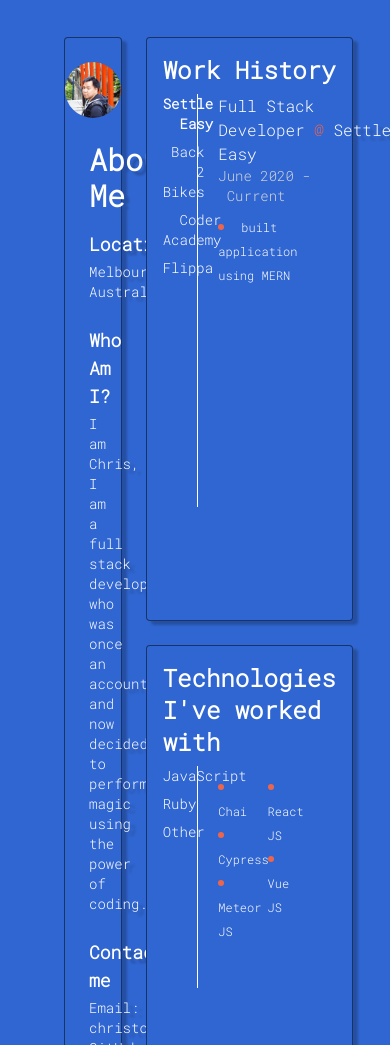
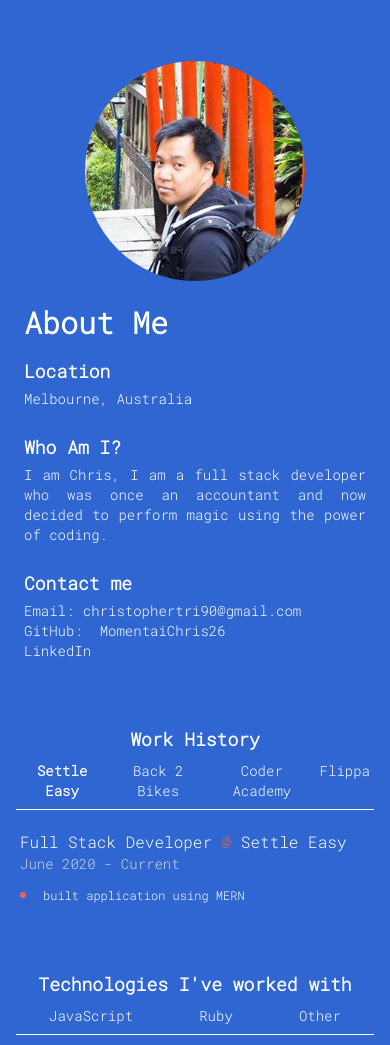
Before and after one commit to MomentaiChris26/MomentaiChris26.github.io, a Gatsby site: page /profile in a window 390 px wide. Shown: the part 55-1100 px from the top of the page. Built offline with nearby package versions, Linux system fonts and the light colour scheme; Gatsby itself is replaced by a stand-in of ours.

Commit message:
added mobile view to profile page

```diff
--- /dev/null
+++ b/src/components/Profile/Card.js
@@ -0,0 +1,13 @@
+import React from "react";
+
+const ProfileCard = ({ addClass, children }) => {
+  return (
+    <div
+      className={`bg-aboutPage mobile-about-card sm:about-shadow ${addClass}`}
+    >
+      {children}
+    </div>
+  );
+};
+
+export default ProfileCard;
--- a/src/components/TechnologiesList/TechnologiesList.js
+++ b/src/components/Profile/TechnologiesList/TechnologiesList.js
@@ -1,7 +1,7 @@
 import React, { useState } from "react";
 import ListDisplay from "./ListDisplay";
-import Links from "../commons/Links";
-import technologies from "../../utils/technologies.json";
+import Links from "../../commons/Links";
+import technologies from "../../../utils/technologies.json";
 
 const TechonologiesList = () => {
   const [selected, setSelect] = useState(technologies[0]);
@@ -20,10 +20,16 @@ const TechonologiesList = () => {
 
   return (
     <>
-      <div className="grid grid-cols-5 divide-x divide-white h-1/2">
-        <Links names={names} selected={selected} handleChange={handleChange} />
+      <div className="grid sm:grid-cols-5 divide-y sm:divide-y-0 sm:divide-x divide-white h-1/2">
+        <div className="col-span-1 sm:col-end-2">
+          <Links
+            names={names}
+            selected={selected}
+            handleChange={handleChange}
+          />
+        </div>
 
-        <div className="pl-5 col-start-2 col-end-5">
+        <div className="pt-5 pl-1 sm:pl-5 col-span-1 sm:col-start-2 sm:col-end-5">
           <ListDisplay {...selected} />
         </div>
       </div>
--- a/src/components/Timeline/Timeline.js
+++ b/src/components/Profile/Timeline/Timeline.js
@@ -1,7 +1,7 @@
 import React, { useState } from "react";
-import Links from "../commons/Links";
+import Links from "../../commons/Links";
 import WorkHistoryDisplay from "./WorkHistoryDisplay";
-import companies from "../../utils/work-history";
+import companies from "../../../utils/work-history.json";
 
 const TimeLine = () => {
   const [selected, setSelect] = useState(companies[0]);
@@ -18,10 +18,16 @@ const TimeLine = () => {
 
   return (
     <>
-      <div className="grid grid-cols-5 divide-x divide-white h-3/4">
-        <Links names={names} selected={selected} handleChange={handleChange} />
+      <div className="grid sm:grid-cols-5 divide-y sm:divide-y-0 sm:divide-x divide-white h-3/4">
+        <div className="col-span-1 sm:col-end-2">
+          <Links
+            names={names}
+            selected={selected}
+            handleChange={handleChange}
+          />
+        </div>
 
-        <div className="pl-5 col-start-2 col-end-6">
+        <div className="pt-5 pl-1 sm:pl-5 col-span-1 sm:col-start-2 sm:col-end-6">
           <WorkHistoryDisplay {...selected} />
         </div>
       </div>
--- a/src/components/commons/Links.js
+++ b/src/components/commons/Links.js
@@ -2,12 +2,12 @@ import React from "react";
 
 const Links = ({ names, handleChange, selected }) => {
   return (
-    <ul className="text-white font-roboto-mono lg:text-md text-sm lg:pr-5 pr-20">
+    <ul className="text-white font-roboto-mono flex justify-around  sm:flex-col overflow-x-scroll lg:text-md text-sm md:pr-5 w-full">
       {names.map((name) => {
         return (
-          <li className="mb-1 text-right " key={name}>
+          <li className="mb-1 mx-1 text-right" key={name}>
             <button
-              className={`mb-1 text-right cursor-pointer hover:text-red-200 ${
+              className={`mb-1 text-center sm:text-right cursor-pointer hover:text-red-200 ${
                 selected.name === name && "font-black"
               }`}
               onClick={() => handleChange(name)}
--- a/src/pages/profile.js
+++ b/src/pages/profile.js
@@ -1,8 +1,9 @@
 import * as React from "react";
 import DefaultLayout from "../components/layout";
 import { StaticImage } from "gatsby-plugin-image";
-import TimeLine from "../components/Timeline/Timeline";
-import TechonologiesList from "../components/TechnologiesList/TechnologiesList";
+import TimeLine from "../components/Profile/Timeline/Timeline";
+import TechonologiesList from "../components/Profile/TechnologiesList/TechnologiesList";
+import ProfileCard from "../components/Profile/Card";
 
 function MyPicture() {
   return (
@@ -20,8 +21,8 @@ function MyPicture() {
 const ProfilePage = () => {
   return (
     <DefaultLayout>
-      <div className="bg-aboutPage px-16 py-6 md:h-full grid grid-cols-7 gap-6">
-        <div className="about-border-rounded-shadow col-span-2 flex flex-col">
+      <div className="bg-aboutPage px-0 sm:px-16 py-6 md:h-full grid grid-col-2 sm:grid-cols-7 gap-6">
+        <ProfileCard addClass="col-span-2 flex flex-col">
           <div className="mx-auto my-6">{MyPicture()}</div>
           <div className="flex-grow mx-6">
             <h1 className="text-3xl font-roboto-mono font-extrabold mb-4 text-white">
@@ -65,20 +66,20 @@ const ProfilePage = () => {
               </ul>
             </div>
           </div>
-        </div>
-        <div className="col-span-5 grid grid-row-3 gap-6">
-          <div className="about-border-rounded-shadow row-span-2 p-4">
-            <h1 className="text-2xl font-roboto-mono font-extrabold mb-2 text-white">
+        </ProfileCard>
+        <div className="col-span-2 sm:col-span-5 grid gap-6">
+          <ProfileCard addClass="row-span-2 p-4">
+            <h1 className="text-lg sm:text-2xl text-center sm:text-left font-roboto-mono font-extrabold mb-2 text-white">
               Work History
             </h1>
             <TimeLine />
-          </div>
-          <div className="about-border-rounded-shadow p-4">
-            <h1 className="text-2xl font-roboto-mono font-extrabold mb-2 text-white">
+          </ProfileCard>
+          <ProfileCard addClass="p-4">
+            <h1 className="text-lg sm:text-2xl text-center sm:text-left font-roboto-mono font-extrabold mb-2 text-white">
               Technologies I've worked with
             </h1>
             <TechonologiesList />
-          </div>
+          </ProfileCard>
         </div>
       </div>
     </DefaultLayout>
--- a/src/styles/global.css
+++ b/src/styles/global.css
@@ -3,10 +3,15 @@
 @tailwind utilities;
 
 @layer components {
-  .nav-bar {
-    @apply hidden sm:block text-gray-900 py-3;
-  }
-  .about-border-rounded-shadow {
-    @apply bg-aboutPage filter drop-shadow-3xl rounded border border-black border-opacity-50;
+  @variants responsive {
+    .nav-bar {
+      @apply hidden sm:block text-gray-900 py-3;
+    }
+    .about-shadow {
+      @apply filter drop-shadow-3xl rounded border border-black border-opacity-50;
+    }
+    .mobile-about-card {
+      @apply filter-none drop-shadow-none;
+    }
   }
 }
```
Also changed, not shown: src/components/Profile/TechnologiesList/ListDisplay.js (renamed from src/components/TechnologiesList/ListDisplay.js), src/components/Profile/Timeline/WorkHistoryDisplay.js (renamed from src/components/Timeline/WorkHistoryDisplay.js).
